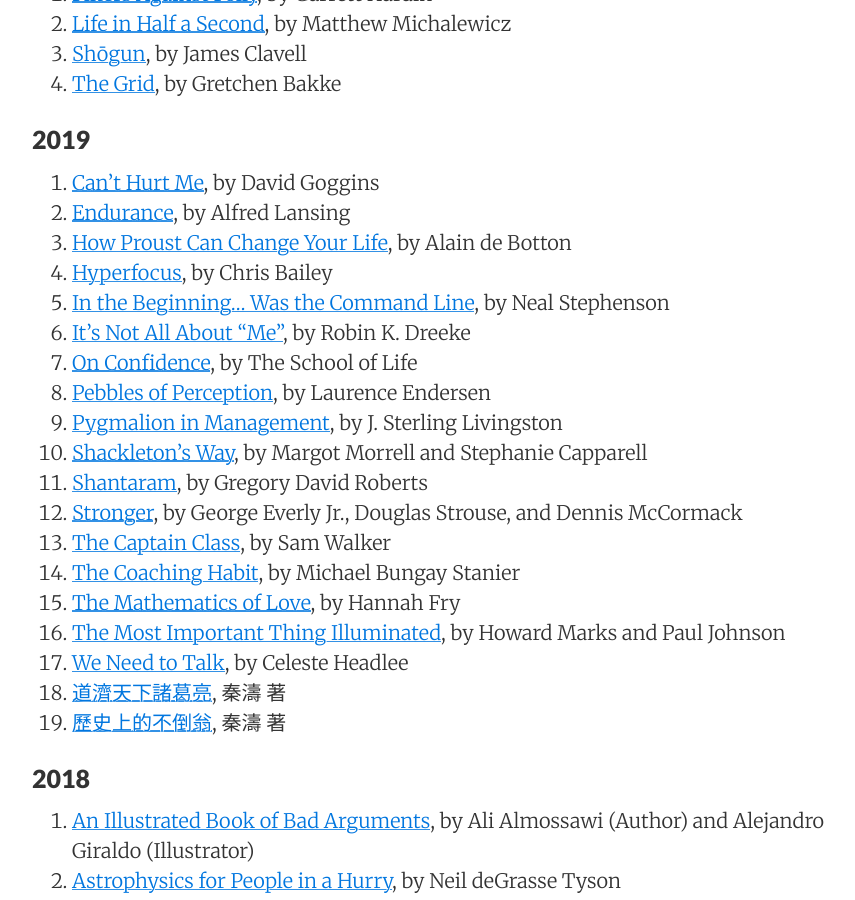
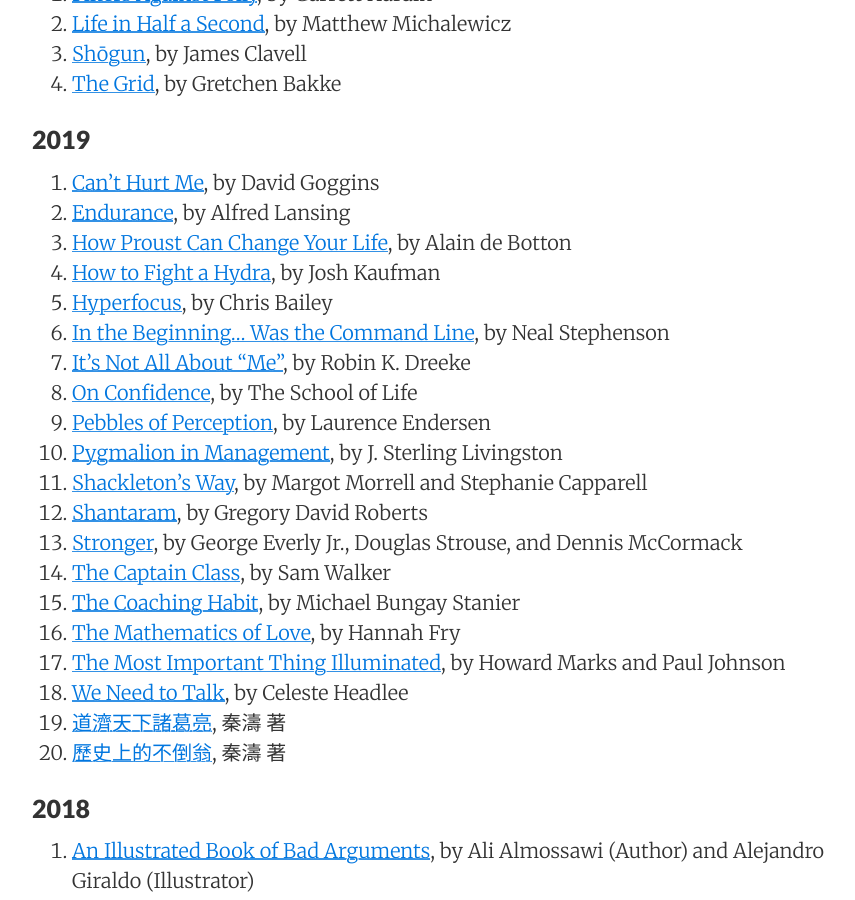
Before and after one commit to sewardlee337/sewardlee337.github.io, a Jekyll site: the page built from readinglist.md, in a window 1280 px wide and 900 px high, scrolled down 440 px. Shown: the whole window, without its empty margins (188-1043 px from the left). Built offline with Jekyll 4.4.1, drawn with Linux system fonts in a browser that asks for light colours; nearby versions of some CDN libraries.

Commit message:
Update reading list

```diff
--- a/readinglist.md
+++ b/readinglist.md
@@ -23,6 +23,7 @@ _"My alma mater was books, a good library... I could spend the rest of my life r
 1. [Can't Hurt Me](https://amzn.to/2SWPEoM), by David Goggins
 1. [Endurance](https://amzn.to/2HaWXT1), by Alfred Lansing
 1. [How Proust Can Change Your Life](https://amzn.to/2NDdG2l), by Alain de Botton
+1. [How to Fight a Hydra](https://amzn.to/2FNFFKs), by Josh Kaufman
 1. [Hyperfocus](https://amzn.to/2UbvWlZ), by Chris Bailey
 1. [In the Beginning... Was the Command Line](https://amzn.to/2CN0T8n), by Neal Stephenson
 1. [It's Not All About "Me"](https://amzn.to/2XT1BdY), by Robin K. Dreeke
```
